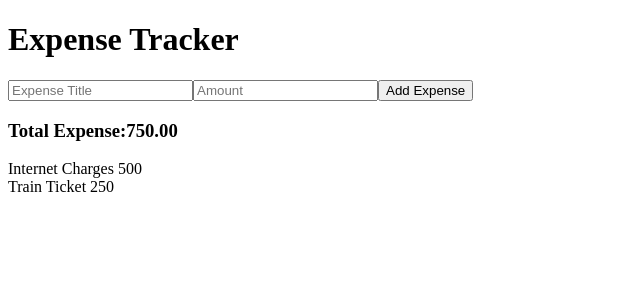
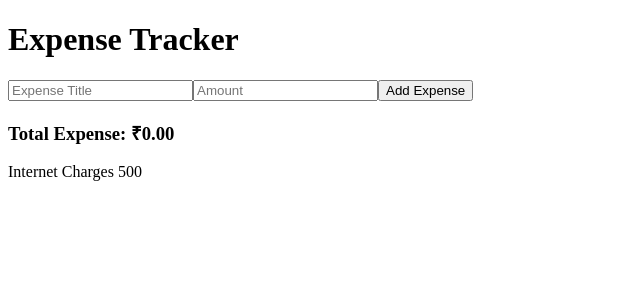
Before and after one commit to sahiba2503/ExpenseTrackers, a React (Vite) app: page / in a window 1280 px wide. Shown: the top 300 px of the page, without its empty margins (0-640 px from the left). Built offline with nearby package versions, Linux system fonts and the light colour scheme.

Commit message:
add dynamic form

```diff
--- a/src/App.tsx
+++ b/src/App.tsx
@@ -1,18 +1,42 @@
 
-
-import  ExpenseForm  from "./ExpenseForm";
-import  ExpenseList  from "./ExpenseList";
-
+import { useState } from "react";
+import ExpenseForm from "./ExpenseForm";
+import ExpenseList from "./ExpenseList";
 
 function App() {
+  const [expense, setExpense] = useState([]);
+
+  const addExpense = (expense) => {
+    setExpense((prev) => [...prev, expense]);
+  };
+
+  const deleteExpense = (id) => {
+    setExpense((prev) =>
+      prev.filter((expense) => expense.id !== id)
+    );
+  };
+
+  const totalExpense = expense.reduce(
+    (total, expense) => total + expense.amount,
+    0
+  );
+
   return (
     <div className="app-container">
-      <h1> Expense Tracker</h1>
-      <ExpenseForm />
-       <h3 className="total">Total Expense:750.00</h3>
-      <ExpenseList />
+      <h1>Expense Tracker</h1>
+
+      <ExpenseForm onAddExpense={addExpense} />
+
+      <h3 className="total">
+        Total Expense: ₹{totalExpense.toFixed(2)}
+      </h3>
+
+      <ExpenseList
+        expenses={expense}
+        onDelete={deleteExpense}
+      />
     </div>
-  )
+  );
 }
 
-export default App
+export default App;
--- a/src/ExpenseForm.tsx
+++ b/src/ExpenseForm.tsx
@@ -1,15 +1,50 @@
 
 
-function ExpenseForm() {
+import { useState } from "react";
+
+function ExpenseForm({ onAddExpense }) {
+  const [title, setTitle] = useState("");
+  const [amount, setAmount] = useState("");
+
+  const handleSubmit = (e) => {
+    e.preventDefault();
+
+    if (!title || !amount) {
+      return alert("please fill all fields");
+    }
+
+    const newExpense = {
+      id: Date.now(),
+      title,
+      amount: parseFloat(amount)
+    };
+
+    onAddExpense(newExpense);
+    setTitle("");
+    setAmount("");
+  };
+
   return (
     <div>
-       <form className="expense-form">
-        <input type="text" placeholder="Expense Title" value="" />
-        <input type="number" placeholder="Amount " value="" />
+      <form className="expense-form" onSubmit={handleSubmit}>
+        <input
+          type="text"
+          placeholder="Expense Title"
+          value={title}
+          onChange={(e) => setTitle(e.target.value)}
+        />
+
+        <input
+          type="number"
+          placeholder="Amount"
+          value={amount}
+          onChange={(e) => setAmount(e.target.value)}
+        />
+
         <button type="submit">Add Expense</button>
       </form>
     </div>
-  )
+  );
 }
 
-export default ExpenseForm
+export default ExpenseForm;
--- /dev/null
+++ b/src/ExpenseItem.tsx
@@ -0,0 +1,12 @@
+
+
+function ExpenseItem() {
+  return (
+    <div className='expense=item'>
+        <span>Internet Charges</span>
+        <span> 500</span>
+      </div>
+  )
+}
+
+export default ExpenseItem
--- a/src/ExpenseList.tsx
+++ b/src/ExpenseList.tsx
@@ -1,18 +1,12 @@
-
+import ExpenseItem from "./ExpenseItem";
+// import {useState } from "react";
 
 function ExpenseList() {
   return (
-     <div className="expense-list">
-      <div className="expense=item">
-        <span>Internet Charges</span>
-        <span> 500</span>
-      </div>
-      <div className="expense=item">
-        <span>Train Ticket</span>
-        <span> 250</span>
-      </div>
-     </div>
-  )
+    <div className='expense-list'>
+      <ExpenseItem />
+          </div>
+  );
 }
 
-export default ExpenseList
+export default ExpenseList;
```
